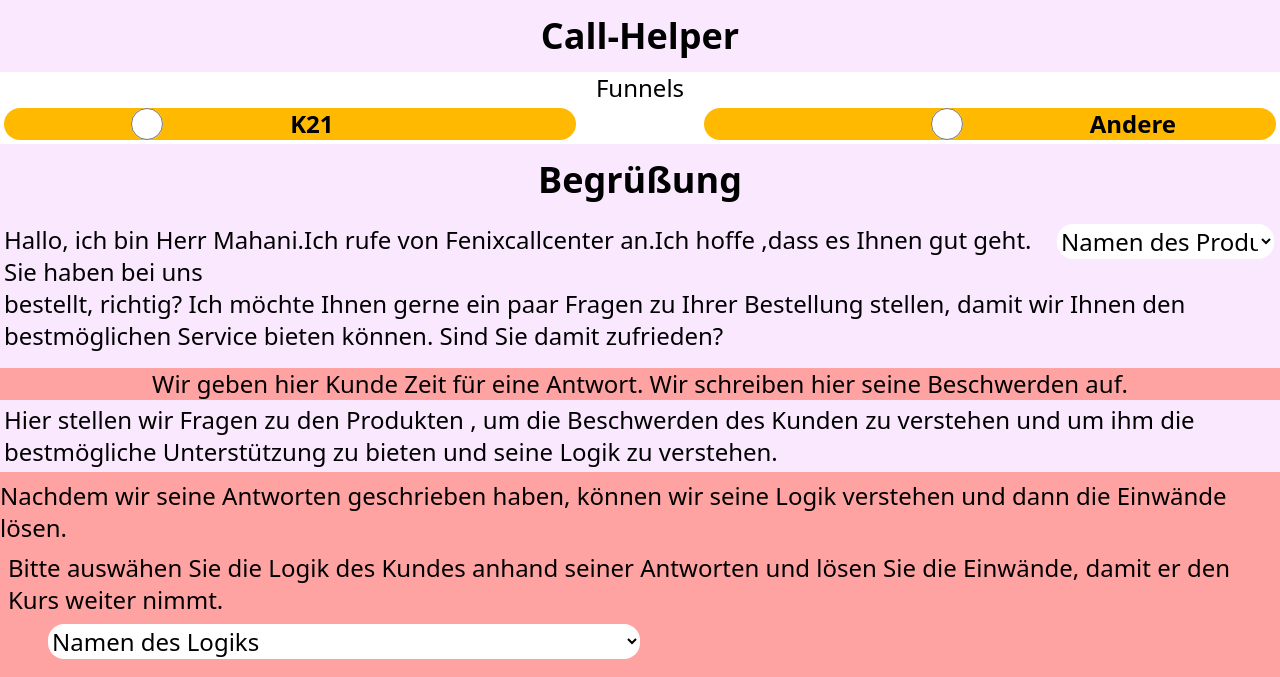
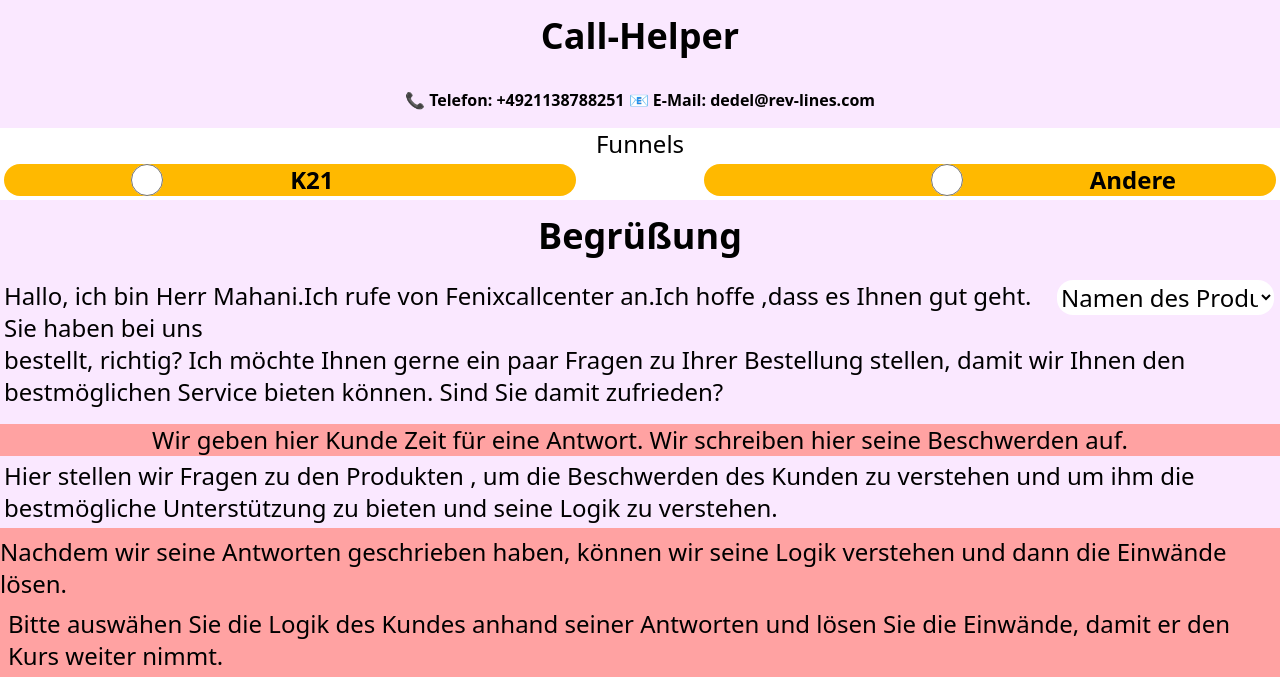
Before and after one commit to neonims/Call-Helper, a website built with Vite: page index.html in a window 1280 px wide. Shown: the top 677 px of the page. Built offline with nearby package versions, Linux system fonts and the light colour scheme.

Commit message:
KontaktDaten

```diff
--- a/index.html
+++ b/index.html
@@ -19,6 +19,14 @@
       </h1>
     </header>
     <!--#endregion -->
+    <!-- #region KontaktDaten -->
+     <div class="Kontakt text-center py-4 bg-fuchsia-100">
+      <h1 class="font-bold">
+        📞 Telefon: +4921138788251
+📧 E-Mail: dedel@rev-lines.com
+      </h1>
+     </div>
+     <!-- #endregion -->
     <!--#region Funnels-->
     <div class="Funnels flex flex-flow flex-col w-full h-fit justify-center items-center">
       <h1 class="text-2xl">Funnels</h1>
```
